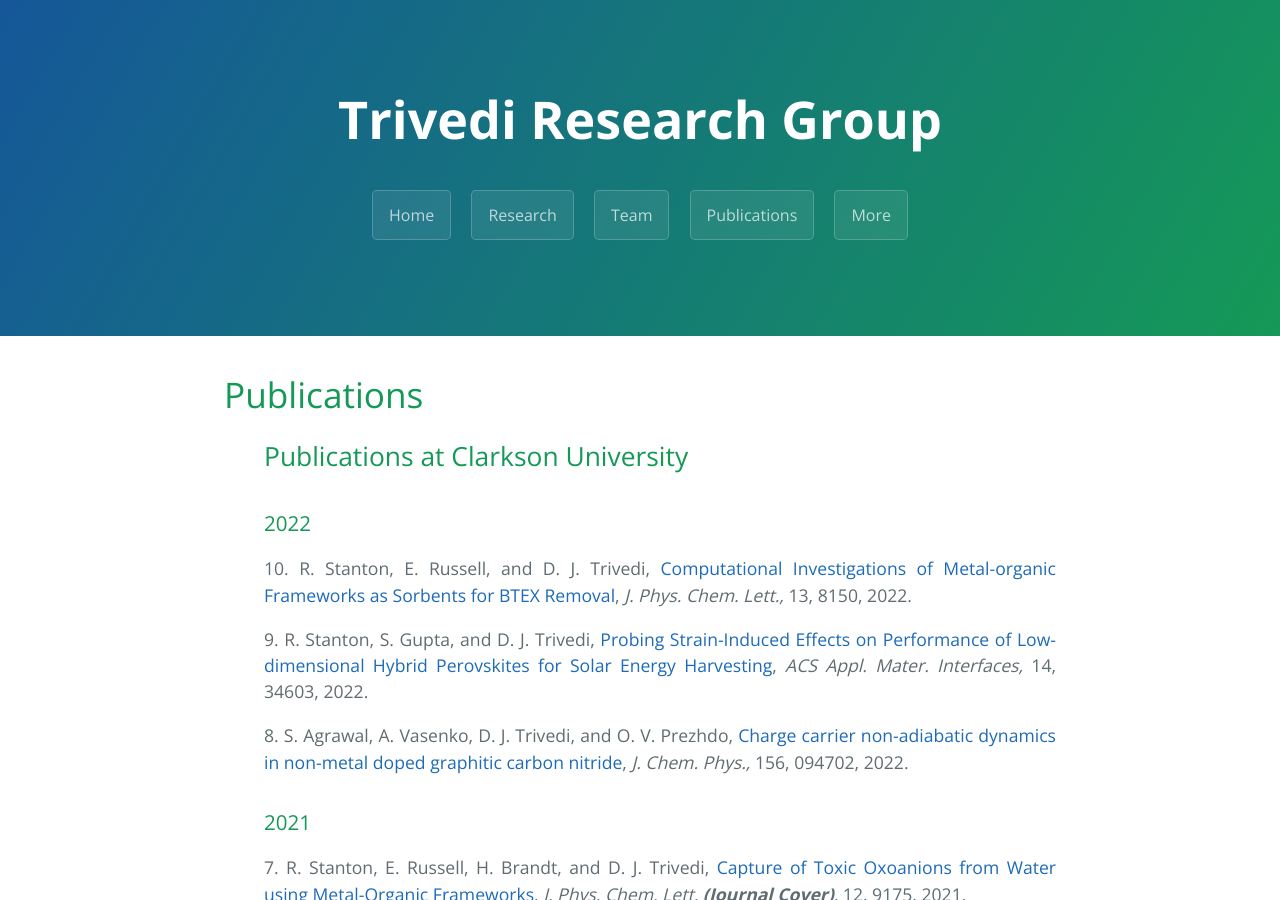
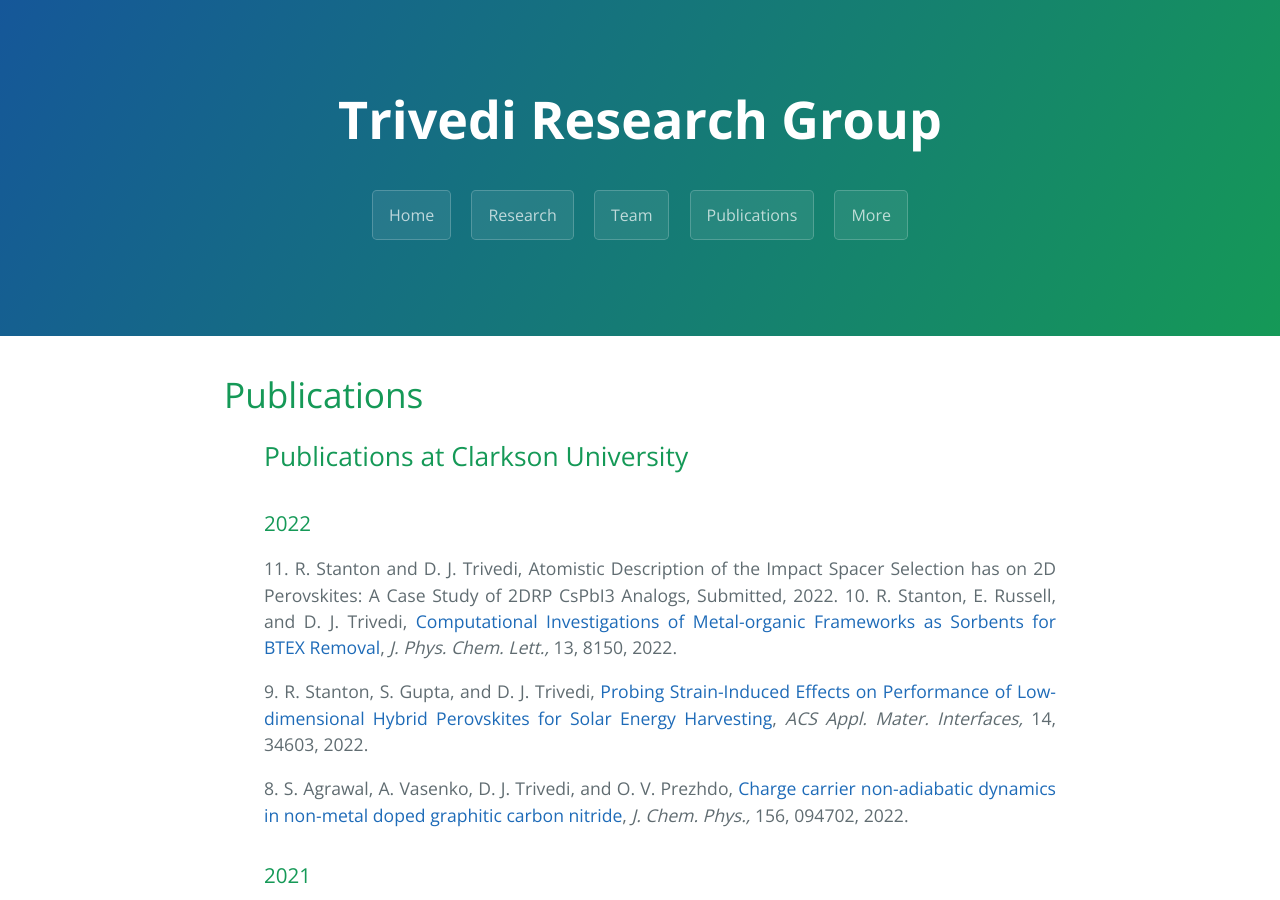
Before and after one commit to dharatrivedi/dharatrivedi.github.io, a Jekyll site: the page built from publication.html, in a window 1280 px wide and 900 px high. Built offline with Jekyll 4.4.1, drawn with Linux system fonts in a browser that asks for light colours.

Commit message:
Update publication.html

```diff
--- a/publication.html
+++ b/publication.html
@@ -8,6 +8,7 @@
   <ul class="clearfix" style="text-align:justify">
     <h2>Publications at Clarkson University</h2>
     <h3>2022</h3>
+     11. R. Stanton and D. J. Trivedi, Atomistic Description of the Impact Spacer Selection has on 2D Perovskites: A Case Study of 2DRP CsPbI3 Analogs, Submitted, 2022.
      10. R. Stanton, E. Russell, and D. J. Trivedi, <a href="https://doi.org/10.1021/acs.jpclett.2c02131">Computational Investigations of Metal-organic Frameworks as Sorbents for BTEX Removal</a>, <i> J. Phys. Chem. Lett.,</i> 13, 8150, 2022.<br />
           <p> </p>
       9. R. Stanton, S. Gupta, and D. J. Trivedi, <a href="https://doi.org/10.1021/acsami.2c05842">Probing Strain-Induced Effects on Performance of Low-dimensional Hybrid Perovskites for Solar Energy Harvesting</a>, <i> ACS Appl. Mater. Interfaces,</i> 14, 34603, 2022.<br />
```
